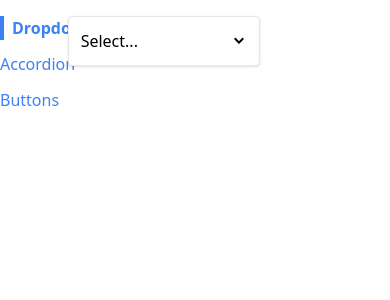
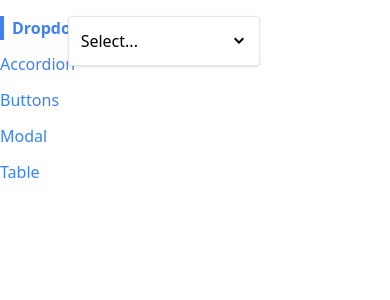
Before and after one commit to GReaper-DEV/reactjs-components, a React (Create React App) app: page / in a window 390 px wide. Shown: the top 300 px of the page. Built offline with nearby package versions, Linux system fonts and the light colour scheme.

Commit message:
Added SortableTable, Table component and Table Page.

```diff
--- a/src/components/Sidebar.js
+++ b/src/components/Sidebar.js
@@ -5,6 +5,8 @@ function Sidebar() {
         {label: 'Dropdown', path:'/'},
         {label: 'Accordion', path:'/accordion'},
         {label: 'Buttons', path:'/buttons'},
+        {label: 'Modal', path:'/modal'},
+        {label: 'Table', path:'/table'},
     ];
 
 
```
